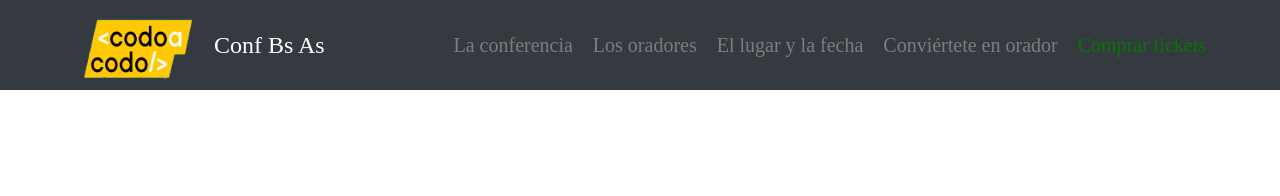
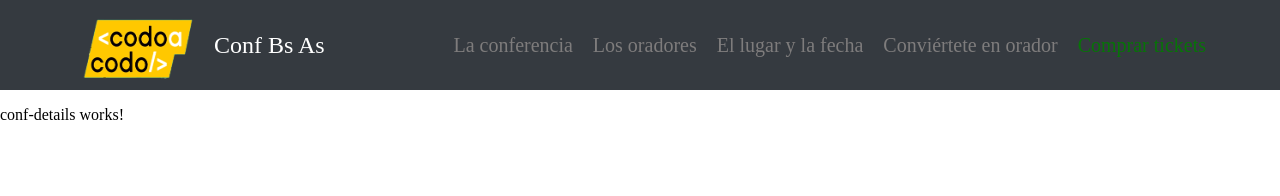
Before and after one commit to MakoskiVictor/CodoACodoIntegrador, an Angular app: page / in a window 1280 px wide. Shown: the top 196 px of the page. Built offline with nearby package versions, Linux system fonts and the light colour scheme.

Commit message:
use app-conf-details

```diff
--- a/src/app/app.component.html
+++ b/src/app/app.component.html
@@ -1,4 +1,5 @@
 
 <app-navbar/>
+<app-conf-details/>
 
 <router-outlet></router-outlet>
```
